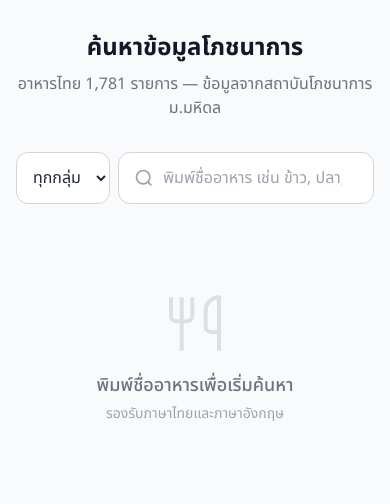
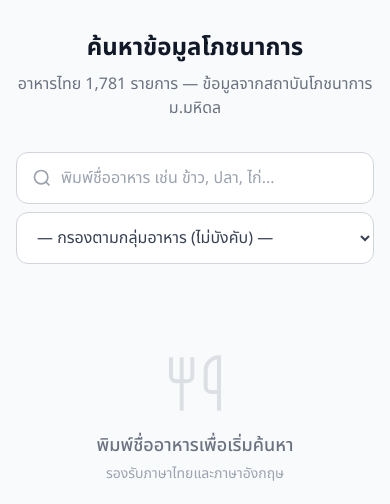
Before and after one commit to atiroop/foodcheck, a FastAPI app: page / in a window 390 px wide. Shown: the part 69-573 px from the top of the page. Run offline with FastAPI, Linux system fonts and the light colour scheme; data that the repository does not hold is empty; some libraries are stand-ins or nearby versions.

Commit message:
fix: mobile layout — stack search input above group filter
search input หายบน mobile เพราะ flex row ทำให้ select กิน space ทั้งหมด
แก้เป็น stack แนวตั้ง: input อยู่บน, group filter อยู่ล่าง

Co-Authored-By: Claude Sonnet 4.6 <noreply@anthropic.com>

```diff
--- a/web/templates/index.html
+++ b/web/templates/index.html
@@ -50,19 +50,10 @@
     </div>
 
     <!-- Search Box -->
-    <div class="relative mb-6">
-      <div class="flex gap-2">
-        <!-- Group Filter -->
-        <select x-model="selectedGroup" @change="doSearch()"
-                class="border border-gray-300 rounded-xl px-3 py-3 text-base bg-white focus:outline-none focus:ring-2 focus:ring-primary focus:border-transparent cursor-pointer min-h-[52px]">
-          <option value="">ทุกกลุ่ม</option>
-          <template x-for="g in groups" :key="g.status">
-            <option :value="g.status" x-text="g.status + ' — ' + g.name_en"></option>
-          </template>
-        </select>
+    <div class="mb-6 space-y-2">
 
-        <!-- Search Input -->
-        <div class="relative flex-1">
+      <!-- Search Input (บนสุดเสมอ ทั้ง mobile และ desktop) -->
+      <div class="relative">
           <div class="absolute inset-y-0 left-4 flex items-center pointer-events-none">
             <svg xmlns="http://www.w3.org/2000/svg" class="w-5 h-5 text-gray-400" viewBox="0 0 24 24" fill="none" stroke="currentColor" stroke-width="2">
               <circle cx="11" cy="11" r="8"/><path d="m21 21-4.35-4.35"/>
@@ -104,11 +95,19 @@
             </template>
           </div>
         </div>
-      </div>
+
+      <!-- Group Filter (อยู่ใต้ search บน mobile) -->
+      <select x-model="selectedGroup" @change="doSearch()"
+              class="w-full border border-gray-300 rounded-xl px-4 py-3 text-base bg-white focus:outline-none focus:ring-2 focus:ring-primary focus:border-transparent cursor-pointer min-h-[52px] text-gray-700">
+        <option value="">— กรองตามกลุ่มอาหาร (ไม่บังคับ) —</option>
+        <template x-for="g in groups" :key="g.status">
+          <option :value="g.status" x-text="g.status + ' — ' + g.name_en"></option>
+        </template>
+      </select>
 
       <!-- No results msg -->
       <p x-show="searched && results.length === 0 && !loading"
-         class="mt-2 text-sm text-gray-500 text-center">
+         class="mt-1 text-sm text-gray-500 text-center">
         ไม่พบรายการที่ตรงกัน — ลองใช้คำค้นอื่น
       </p>
     </div>
```
